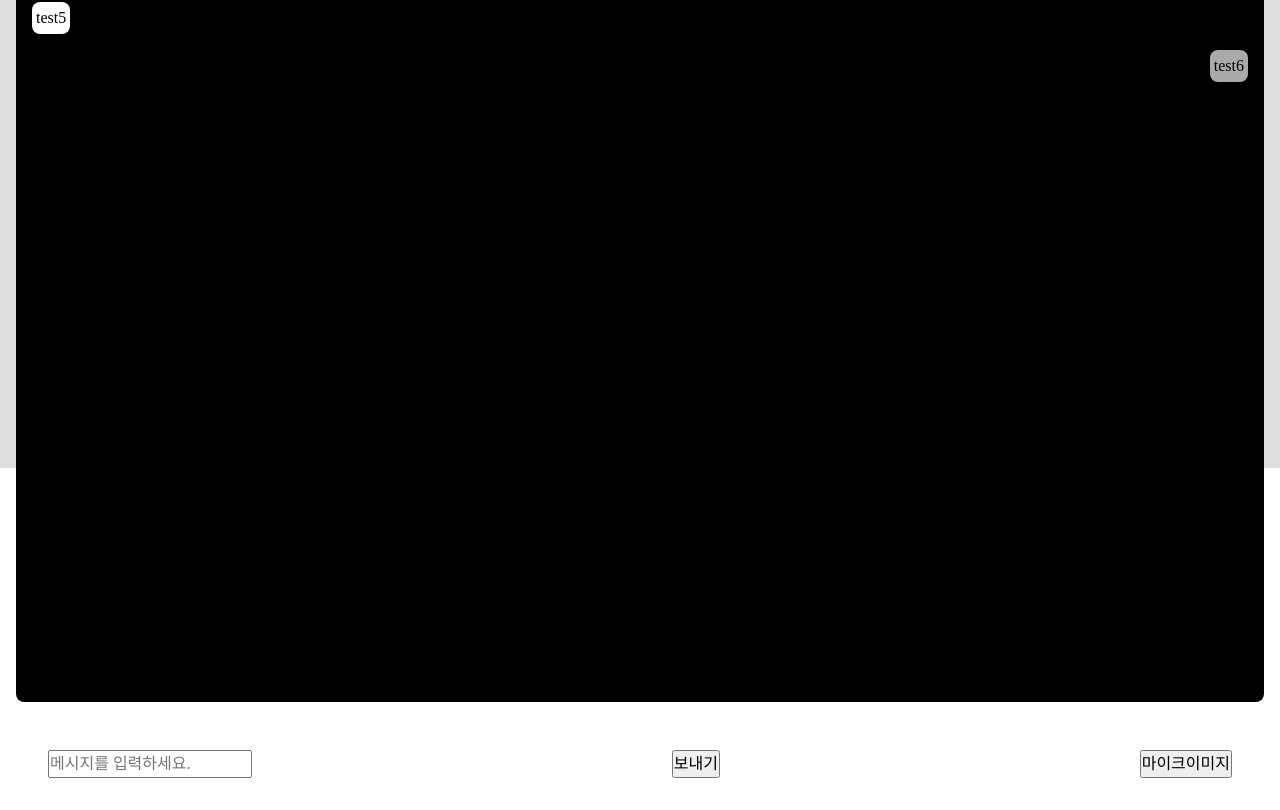
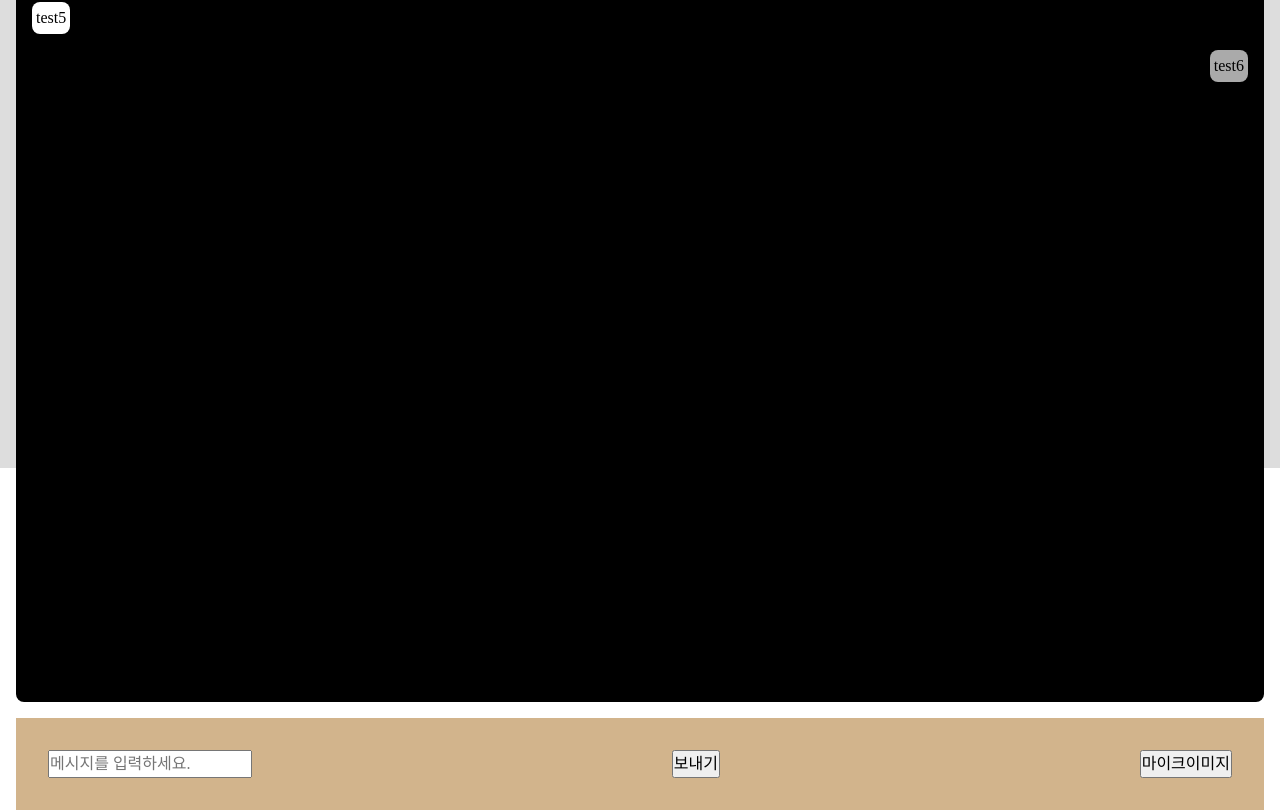
Before and after one commit to TalkFlow-KR/TalkFlow-FE-Refactor, a React (Create React App) app: page / in a window 1280 px wide. Shown: the part 332-1142 px from the top of the page. Built offline with nearby package versions, Linux system fonts and the light colour scheme.

Commit message:
:lipstick: Added themeProvider

```diff
--- a/src/App.jsx
+++ b/src/App.jsx
@@ -1,7 +1,8 @@
 import React from "react";
 // import Test from "./container/Test";
-import styled from "styled-components";
+import styled, { ThemeProvider } from "styled-components";
 import MMainContainer from "./container/mobile/mMainContainer";
+import theme from "./style/theme";
 // import MMain from "./pages/mobile/mMain";
 // 최종출력은 container 폴더안 컴포넌트를 렌더한다.
 
@@ -13,10 +14,12 @@ const Main = styled.div`
 function App() {
   return (
     <Main className="App">
-      {/* <Test /> */}
-      {/* <hr /> */}
-      {/* <MMain /> */}
-      <MMainContainer />
+      <ThemeProvider theme={theme}>
+        {/* <Test /> */}
+        {/* <hr /> */}
+        {/* <MMain /> */}
+        <MMainContainer />
+      </ThemeProvider>
     </Main>
   );
 }
--- a/src/components/atoms/Footer/mFooter.jsx
+++ b/src/components/atoms/Footer/mChatFooter.jsx
@@ -2,12 +2,12 @@ import React from "react";
 import styled from "styled-components";
 
 const StyledFooter = styled.footer`
-  background-color: #fff;
   display: flex;
   width: 100%;
   justify-content: space-between;
   padding: 2rem;
-
+  height: ${(props) => props.theme.layout.mobile.footerHeight};
+  background-color: ${(props) => props.theme.layout.mobile.test};
   & footer > div {
     display: flex;
     flex: 1;
@@ -15,6 +15,7 @@ const StyledFooter = styled.footer`
     width: fit-content;
   }
   & footer > div > input {
+    flex: 1 1 0;
     transition: all 0.3s ease-in-out;
     width: initial;
   }
@@ -22,7 +23,7 @@ const StyledFooter = styled.footer`
     width: 100%;
   }
 `;
-function MFooter() {
+function MChatFooter() {
   return (
     <StyledFooter>
       <div>
@@ -34,4 +35,4 @@ function MFooter() {
   );
 }
 
-export default MFooter;
+export default MChatFooter;
--- a/src/pages/mobile/mMain.jsx
+++ b/src/pages/mobile/mMain.jsx
@@ -1,7 +1,7 @@
 import React from "react";
 import styled from "styled-components";
 import MHeader from "../../components/atoms/Header/mHeader";
-import MFooter from "../../components/atoms/Footer/mFooter";
+import MChatFooter from "../../components/atoms/Footer/mChatFooter";
 // 말풍성 생성시 스크롤 맨밑으로
 // input 크기 넓어지면 커지는 동적 width /height
 const Container = styled.div`
@@ -85,7 +85,7 @@ function MMain({ data }) {
           </article>
         </section>
       </main>
-      <MFooter />
+      <MChatFooter />
     </Container>
   );
 }
--- /dev/null
+++ b/src/style/theme.js
@@ -0,0 +1,13 @@
+const layout = {
+  mobile: {
+    test: "tan",
+    headerHeight: "62",
+    footerHeight: "72",
+  },
+};
+
+const theme = {
+  layout,
+};
+
+export default theme;
```
